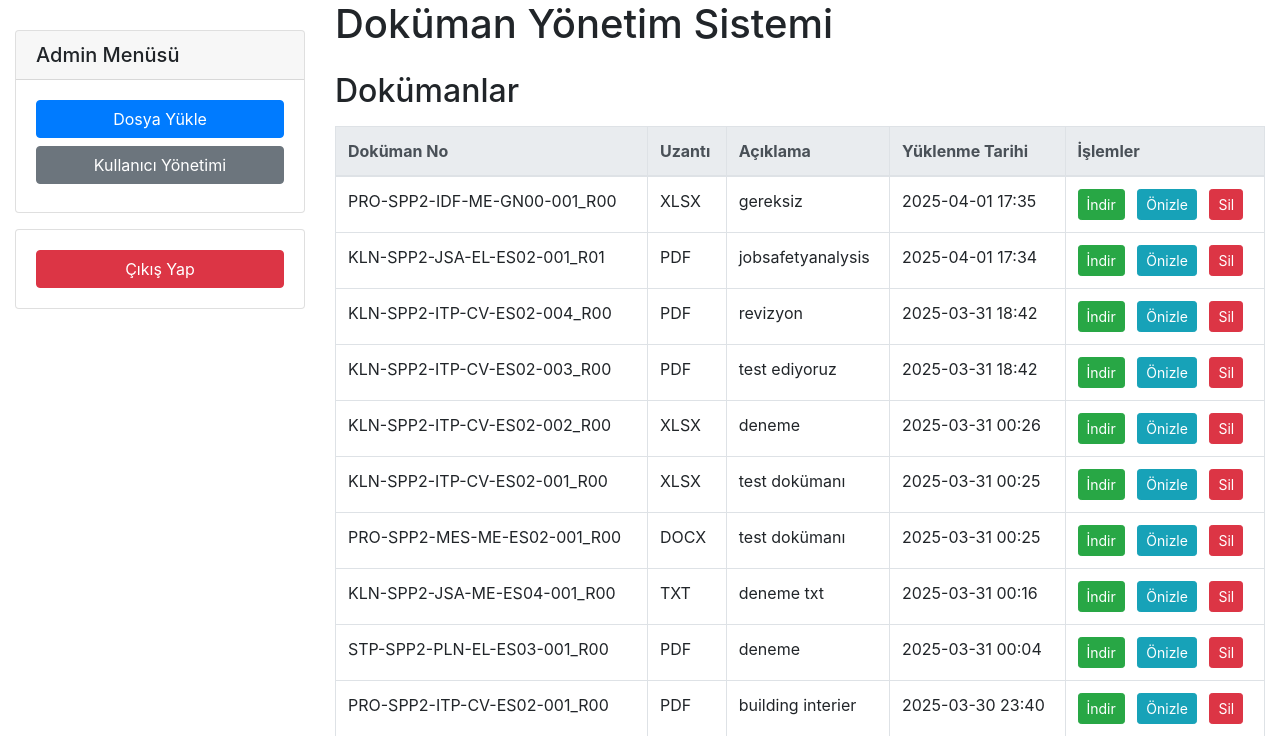
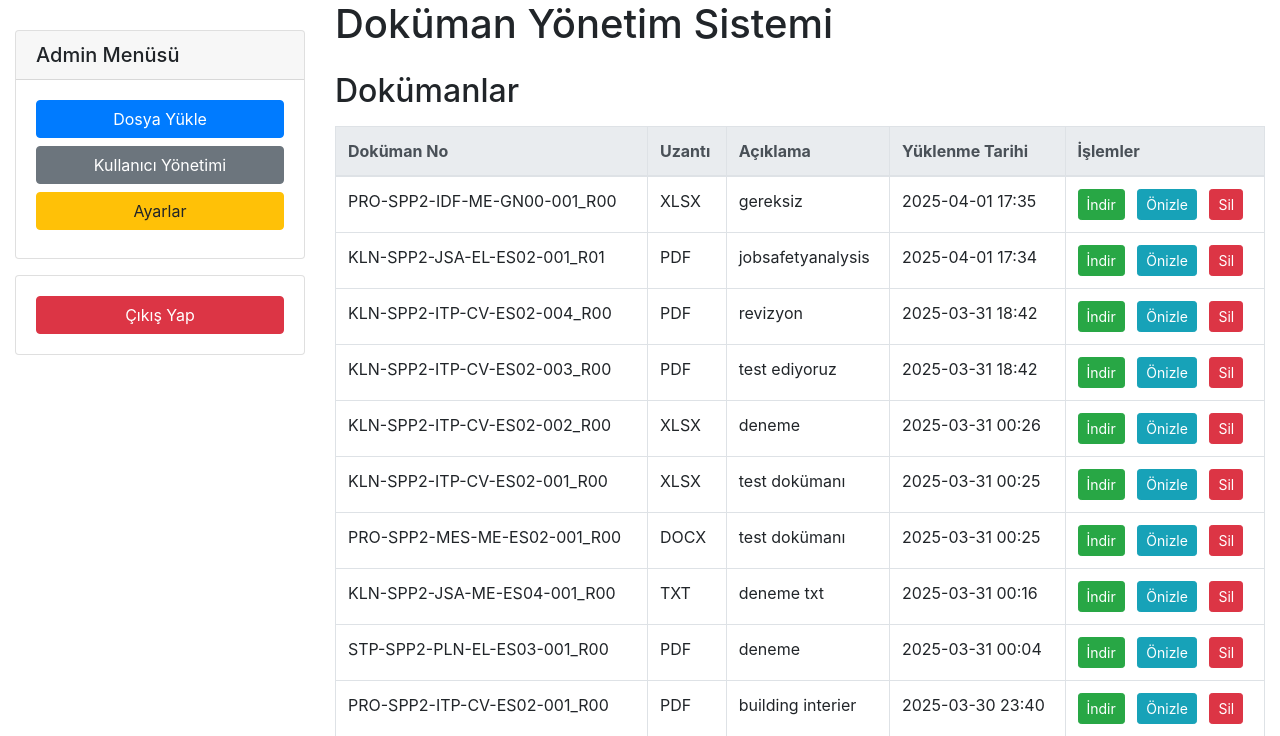
Before and after one commit to ozzybarbozy/dokuman_yonetim_sistemi, a Flask app: page /documents in a window 1280 px wide. Shown: the top 736 px of the page. Run offline with Flask 3, Linux system fonts and the light colour scheme; a user stored in the database is signed in; some libraries are stand-ins or nearby versions.

Commit message:
Initial commit: add project files

```diff
--- a/templates/index.html
+++ b/templates/index.html
@@ -51,6 +51,7 @@
             <div class="card-body">
               <a href="{{ url_for('upload.admin_upload_form') }}" class="btn btn-primary btn-block mb-2">Dosya Yükle</a>
               <a href="{{ url_for('users.admin_users') }}" class="btn btn-secondary btn-block mb-2">Kullanıcı Yönetimi</a>
+              <a href="{{ url_for('admin_settings.admin_settings') }}" class="btn btn-warning btn-block mb-2">Ayarlar</a>
             </div>
           </div>
         {% endif %}
```
